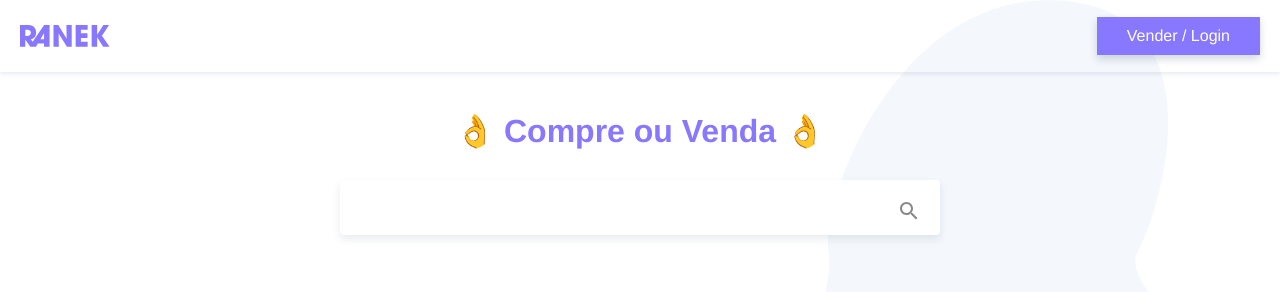
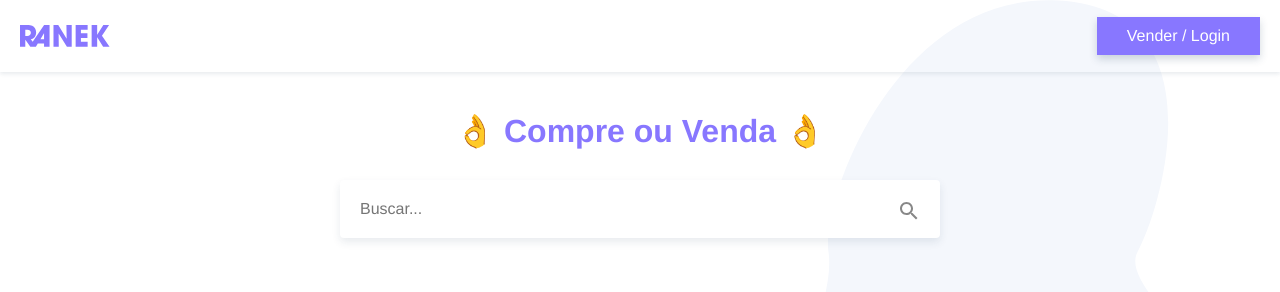
Before and after one commit to Pablofr10/ranek, a Vue app: page / in a window 1280 px wide. Shown: the top 292 px of the page. Built offline with nearby package versions, Linux system fonts and the light colour scheme; no server answers.

Commit message:
Estilizando input geral do sistema.

```diff
--- a/src/App.vue
+++ b/src/App.vue
@@ -78,7 +78,26 @@ img {
   min-height: 100vh;
   flex-direction: column;
 }
-main {
+#main {
   flex: 1;
 }
+input,
+textarea {
+  border-radius: 4px;
+  border: none;
+  padding: 15px;
+  box-shadow: 0 4px 8px rgba(30, 60, 90, 0.1);
+  transition: all 0.3s;
+  font-size: 1rem;
+  font-family: "Avenir", Helvetica, Arial, sans-serif;
+  margin-bottom: 15px;
+}
+input:hover,
+input:focus,
+textarea:hover,
+textarea:focus {
+  outline: none;
+  box-shadow: 0 6px 12px rgba(30, 60, 90, 0.2);
+  border-color: #87f;
+}
 </style>
--- a/src/components/ProdutosBuscar.vue
+++ b/src/components/ProdutosBuscar.vue
@@ -1,6 +1,12 @@
 <template>
   <form>
-    <input type="text" name="busca" id="busca" v-model="busca" />
+    <input
+      type="text"
+      name="busca"
+      id="busca"
+      v-model="busca"
+      placeholder="Buscar..."
+    />
     <input
       type="submit"
       id="lupa"
@@ -34,17 +40,12 @@ form {
 }
 #busca {
   width: 100%;
-  box-shadow: 0 4px 8px rgba(30, 60, 90, 0.1);
   padding: 20px;
   border: none;
-  border-radius: 4px;
-  transition: all 0.3s;
 }
 #busca:focus,
 #busca:hover {
-  outline: none;
   transform: scale(1.1);
-  box-shadow: 0 6px 12px rgba(30, 60, 90, 0.2);
 }
 
 #lupa {
@@ -57,5 +58,6 @@ form {
   position: absolute;
   top: 0;
   right: 0;
+  box-shadow: none;
 }
 </style>
```
